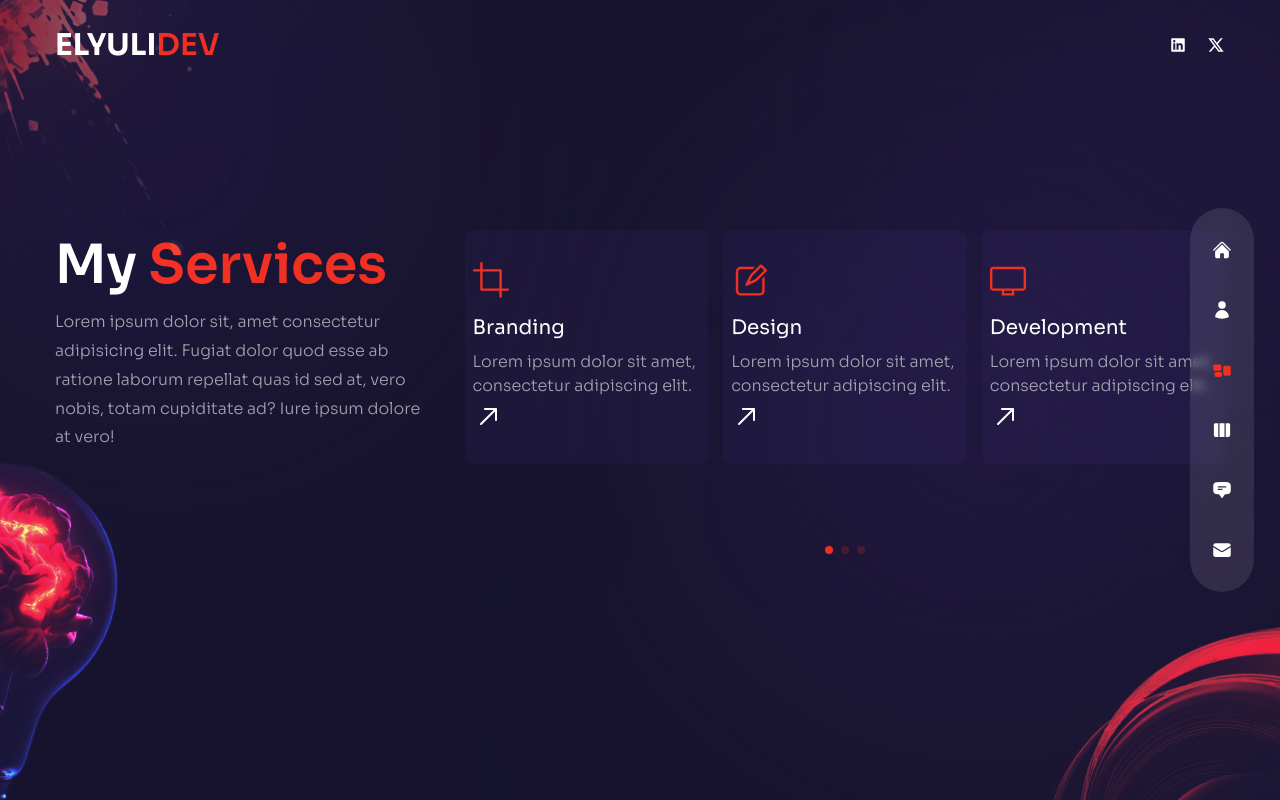
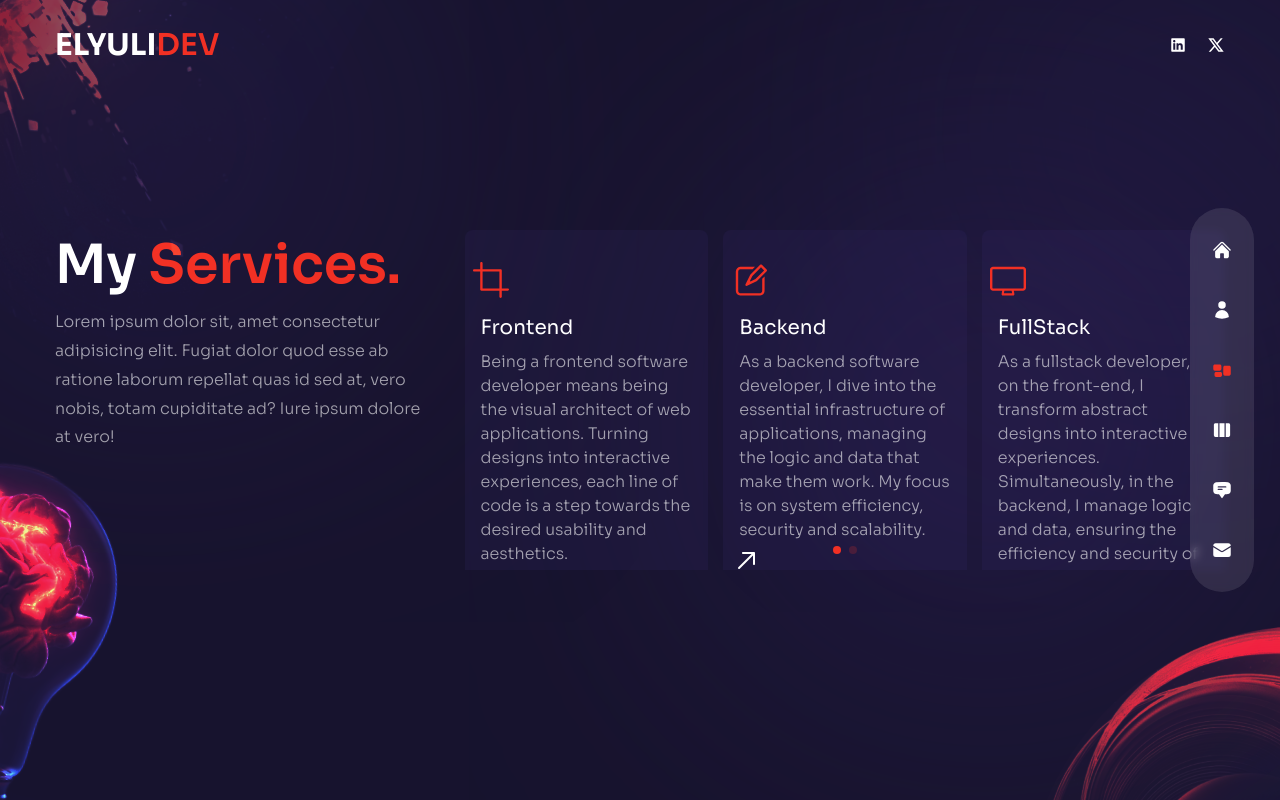
Before and after one commit to elyulidev/elyulidev-portfolio, a Next.js app: page /services in a window 1280 px wide. Built offline with nearby package versions, Linux system fonts and the light colour scheme.

Commit message:
Services: Add real data

```diff
--- a/src/app/services/page.jsx
+++ b/src/app/services/page.jsx
@@ -20,7 +20,7 @@ const Services = () => {
 							exit='hidden'
 							className='text-[35px] leading-tight xl:text-[54px] xl:leading-[1.3] mb-2 mt-8 sm:mt-32 md:mt-0 font-semibold'
 						>
-							My <span className='text-accent'>Services</span>
+							My <span className='text-accent'>Services.</span>
 						</motion.h2>
 						<motion.p
 							variants={fadeIn("up", 0.4)}
--- a/src/components/ServiceSlider.jsx
+++ b/src/components/ServiceSlider.jsx
@@ -18,38 +18,31 @@ import "swiper/css";
 import "swiper/css/free-mode";
 import "swiper/css/pagination";
 
-// init Swiper:
-/* const swiper = new Swiper(".swiper", {
-	// configure Swiper to use modules
-	modules: [FreeMode, Pagination],
-}); */
-
-// data
+// data service
 const serviceData = [
 	{
 		icon: <RxCrop />,
-		title: "Branding",
-		description: "Lorem ipsum dolor sit amet, consectetur adipiscing elit.",
+		title: "Frontend",
+		description:
+			"Being a frontend software developer means being the visual architect of web applications. Turning designs into interactive experiences, each line of code is a step towards the desired usability and aesthetics.",
 	},
 	{
 		icon: <RxPencil2 />,
-		title: "Design",
-		description: "Lorem ipsum dolor sit amet, consectetur adipiscing elit.",
+		title: "Backend",
+		description:
+			"As a backend software developer, I dive into the essential infrastructure of applications, managing the logic and data that make them work. My focus is on system efficiency, security and scalability.",
 	},
 	{
 		icon: <RxDesktop />,
-		title: "Development",
-		description: "Lorem ipsum dolor sit amet, consectetur adipiscing elit.",
-	},
-	{
-		icon: <RxReader />,
-		title: "Copywriting",
-		description: "Lorem ipsum dolor sit amet, consectetur adipiscing elit.",
+		title: "FullStack",
+		description:
+			"As a fullstack developer, on the front-end, I transform abstract designs into interactive experiences. Simultaneously, in the backend, I manage logic and data, ensuring the efficiency and security of the system.",
 	},
 	{
 		icon: <RxRocket />,
 		title: "SEO",
-		description: "Lorem ipsum dolor sit amet, consectetur adipiscing elit.",
+		description:
+			"Como profesional especializado en SEO, mi enfoque radica en optimizar la visibilidad y el posicionamiento de las páginas web en los motores de búsqueda. Implemento estrategias que aumentan el ranking en resultados de búsqueda clave. ",
 	},
 ];
 
@@ -58,7 +51,8 @@ const ServiceSlider = () => {
 		<Swiper
 			breakpoints={{
 				320: { slidesPerView: 1, spaceBetween: 15 },
-				640: { slidesPerView: 3, spaceBetween: 15 },
+				768: { slidesPerView: 2, spaceBetween: 15 },
+				960: { slidesPerView: 3, spaceBetween: 15 },
 			}}
 			freeMode={true}
 			pagination={{ clickable: true }}
@@ -67,22 +61,20 @@ const ServiceSlider = () => {
 		>
 			{serviceData.map((item, index) => (
 				<SwiperSlide key={index}>
-					<div className='bg-[rgba(65,47,123,0.15)] h-max rounded-lg px-2 py-8 flex sm:flex-col gap-x-6 sm:gap-x-0 cursor-pointer group hover:bg-[rgba(89,65,169,0.15)] transition-all duration-300'>
+					<div className='bg-[rgba(65,47,123,0.15)] h-max rounded-lg px-2 py-8 flex md:flex-col gap-x-6 sm:gap-x-0 cursor-pointer group hover:bg-[rgba(89,65,169,0.15)] transition-all duration-300'>
 						{/* icon */}
-						<div className='text-4xl text-accent mb-4 sm:text-xs md:text-4xl'>
-							{item.icon}
-						</div>
+						<div className='text-4xl text-accent mb-4'>{item.icon}</div>
 						{/* title & desc */}
 						<div className='mb-8 sm:mb-1'>
-							<div className='mb-2 text-lg sm:text-sm md:text-xl'>
+							<div className='px-2 mb-2 text-lg sm:text-sm md:text-xl'>
 								{item.title}
 							</div>
-							<p className='max-w-[350px] leading-normal sm:text-sm md:text-base'>
+							<p className='px-2 leading-normal sm:text-sm md:text-base'>
 								{item.description}
 							</p>
 						</div>
 						{/* arrow */}
-						<div className='text-3xl sm:text-sm md:text-3xl'>
+						<div className='min-w-8 text-3xl'>
 							<RxArrowTopRight className='group-hover:rotate-45 group-hover:text-accent transition-all duration-300' />
 						</div>
 					</div>
```
